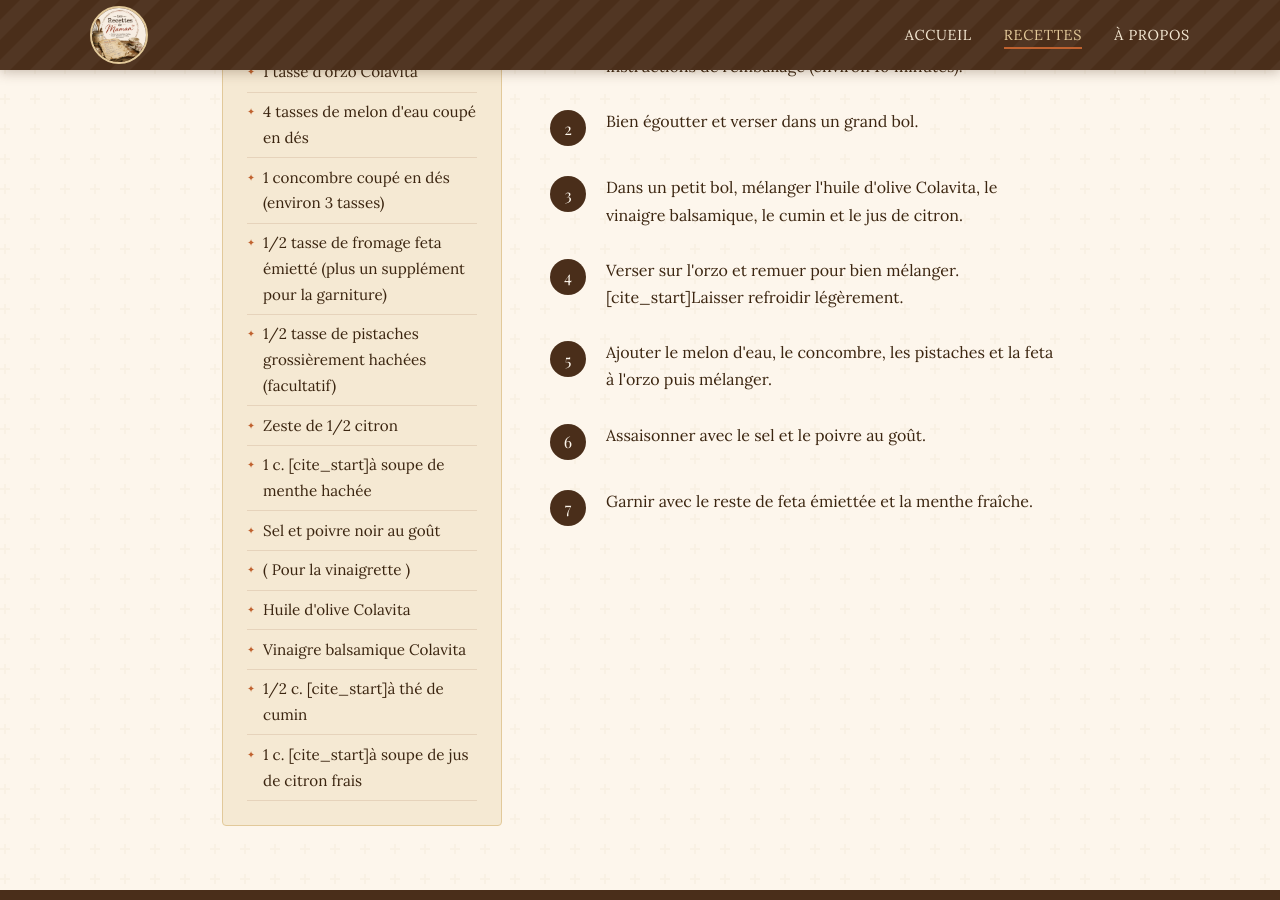
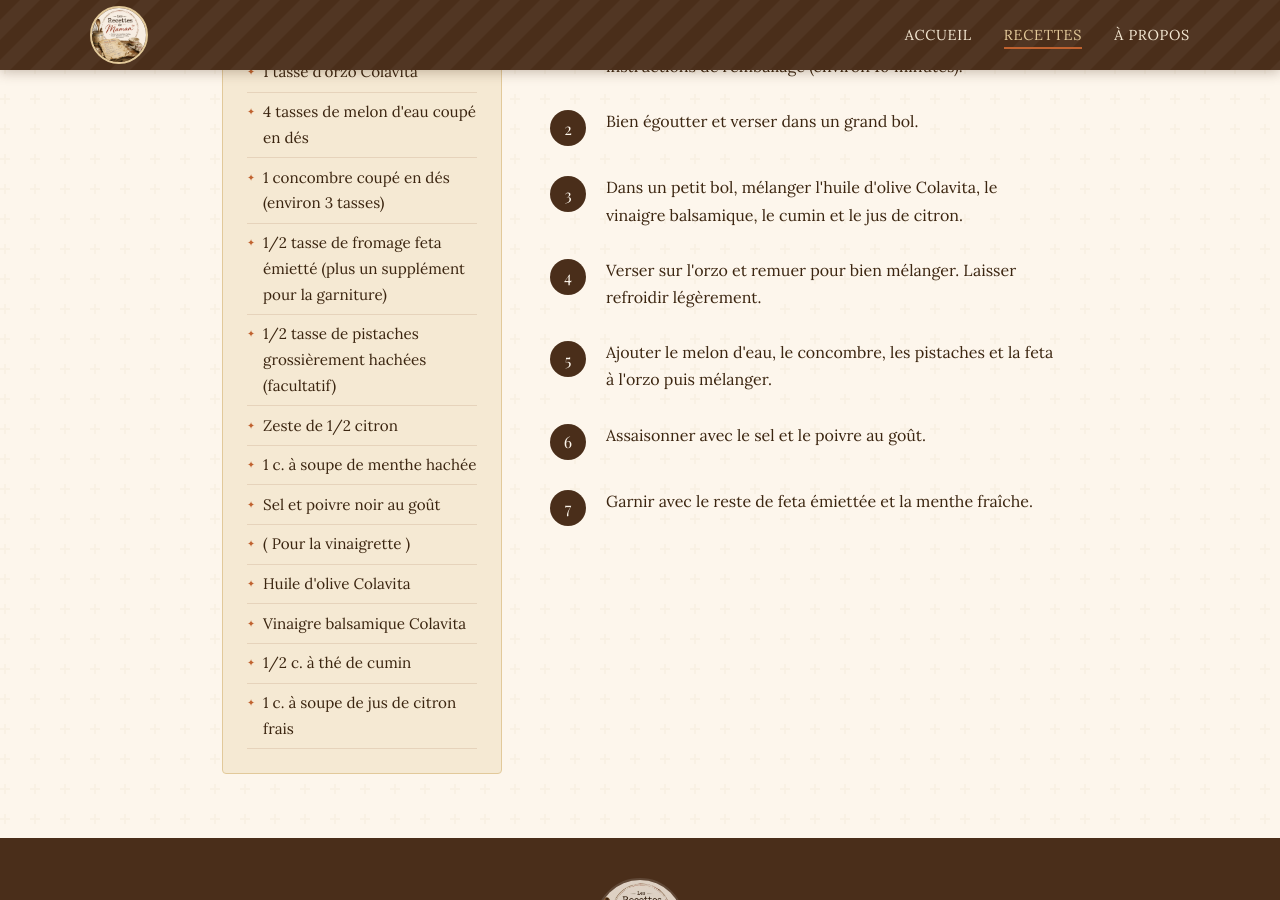
Before and after one commit to Freaky2112/recette_maman, a Jekyll site: the page built from _posts/Plats principaux/Salades/2025-01-15-Salade-orzo-au-melon-d-eau.md, in a window 1280 px wide and 900 px high, scrolled down 536 px. Built offline with Jekyll 4.4.1, drawn with Linux system fonts in a browser that asks for light colours; some web fonts are replaced.

Commit message:
fix Garbage

```diff
--- a/_posts/Plats principaux/Salades/2025-01-15-Salade-orzo-au-melon-d-eau.md
+++ b/_posts/Plats principaux/Salades/2025-01-15-Salade-orzo-au-melon-d-eau.md
@@ -17,18 +17,18 @@ ingredients:
   - 1/2 tasse de fromage feta émietté (plus un supplément pour la garniture)
   - 1/2 tasse de pistaches grossièrement hachées (facultatif)
   - Zeste de 1/2 citron
-  - 1 c. [cite_start]à soupe de menthe hachée
+  - 1 c. à soupe de menthe hachée
   - Sel et poivre noir au goût
   - ( Pour la vinaigrette )
   - Huile d'olive Colavita
   - Vinaigre balsamique Colavita
-  - 1/2 c. [cite_start]à thé de cumin
-  - 1 c. [cite_start]à soupe de jus de citron frais
+  - 1/2 c. à thé de cumin
+  - 1 c. à soupe de jus de citron frais
 steps:
   - Cuire l'orzo dans de l'eau bouillante salée en suivant les instructions de l'emballage (environ 10 minutes).
   - Bien égoutter et verser dans un grand bol.
   - Dans un petit bol, mélanger l'huile d'olive Colavita, le vinaigre balsamique, le cumin et le jus de citron.
-  -  Verser sur l'orzo et remuer pour bien mélanger. [cite_start]Laisser refroidir légèrement.
+  -  Verser sur l'orzo et remuer pour bien mélanger. Laisser refroidir légèrement.
   - Ajouter le melon d'eau, le concombre, les pistaches et la feta à l'orzo puis mélanger.
   - Assaisonner avec le sel et le poivre au goût.
   - Garnir avec le reste de feta émiettée et la menthe fraîche.
```
